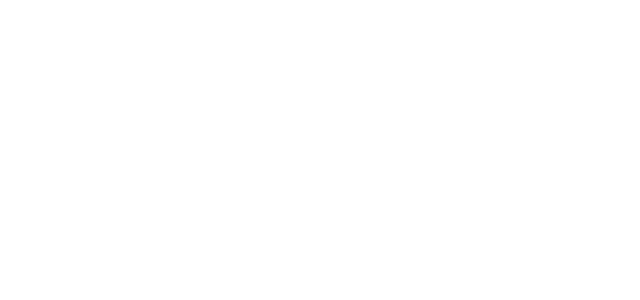
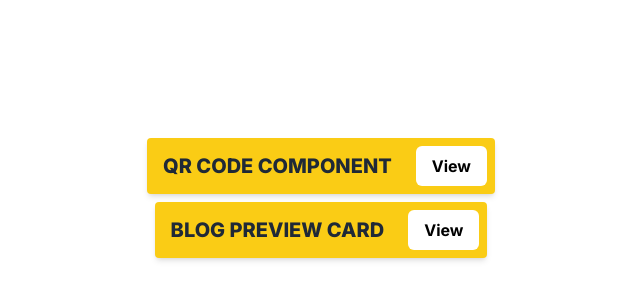
Before and after one commit to gauravvyadav/frontend-mentor, a Next.js app: page / in a window 1280 px wide. Shown: the part 198-498 px from the top of the page, without its empty margins (319-959 px from the left). Built offline with nearby package versions, Linux system fonts and the light colour scheme.

Commit message:
Solution Link added in homepage

```diff
--- a/src/app/layout.tsx
+++ b/src/app/layout.tsx
@@ -10,8 +10,10 @@
 };
 
 export const metadata: Metadata = {
-  title: "Create Next App",
-  description: "Generated by create next app",
+  title:
+    "Frontend Mentor | Challenge solutions | Nextjs + Tailwindcss + Typescript",
+  description:
+    "Solutions to Frontend Mentor challenges using Nextjs + Tailwindcss + Typescript",
 };
 
 export default function RootLayout({
--- a/src/app/page.tsx
+++ b/src/app/page.tsx
@@ -1,6 +1,13 @@
-import Image from "next/image";
+import CardList from "@/components/Card/CardList";
 import React from "react";
 
 export default function Home() {
-  return <React.Fragment></React.Fragment>;
+  return (
+    <React.Fragment>
+      <div className="flex items-center justify-center w-full h-screen flex-col">
+        <CardList link={"/qr-code-component"} name={"QR Code Component"} />
+        <CardList link={"/blog-preview-card"} name={"Blog Preview Card"} />
+      </div>
+    </React.Fragment>
+  );
 }
--- /dev/null
+++ b/src/components/Card/CardList.tsx
@@ -0,0 +1,27 @@
+import Link from "next/link";
+import React from "react";
+
+interface CardListProps {
+  link: string;
+  name: string;
+}
+
+const CardList = (props: CardListProps) => {
+  return (
+    <React.Fragment>
+      <div className="min-w-64 pl-4 max-w-[400px] h-auto shadow-md p-2 rounded bg-yellow-400 mb-2 flex flex-row gap-6 items-center">
+        <span className="text-xl font-extrabold text-gray-800 uppercase">
+          {props.name}
+        </span>
+        <Link
+          className="px-4 py-2 bg-white rounded-md font-bold"
+          href={props.link}
+        >
+          View
+        </Link>
+      </div>
+    </React.Fragment>
+  );
+};
+
+export default CardList;
```
